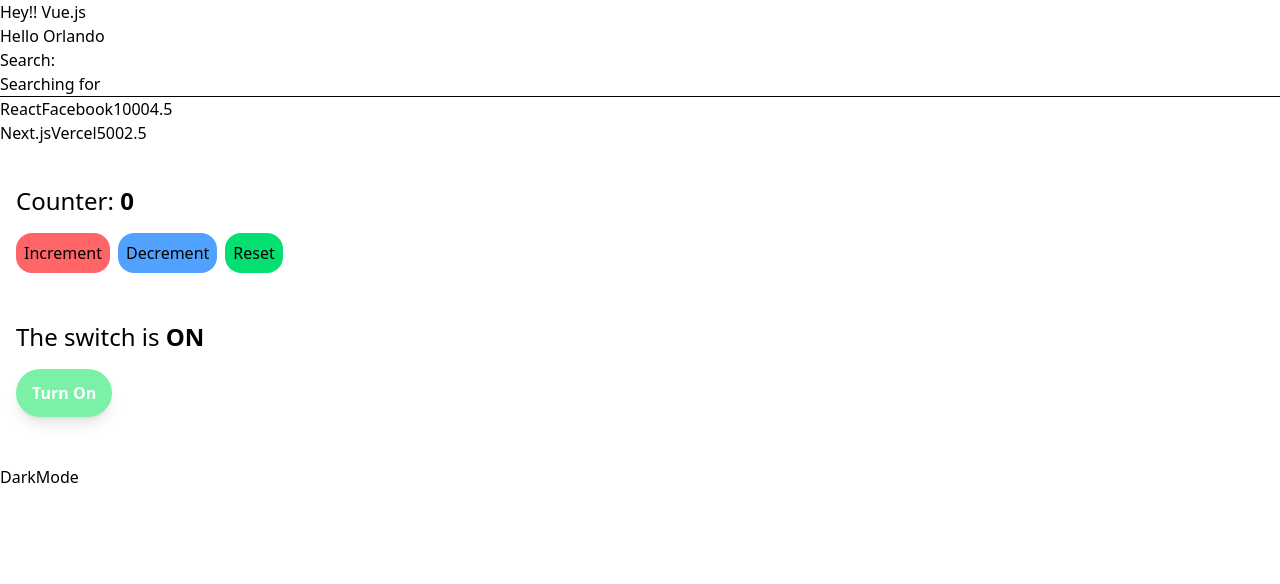
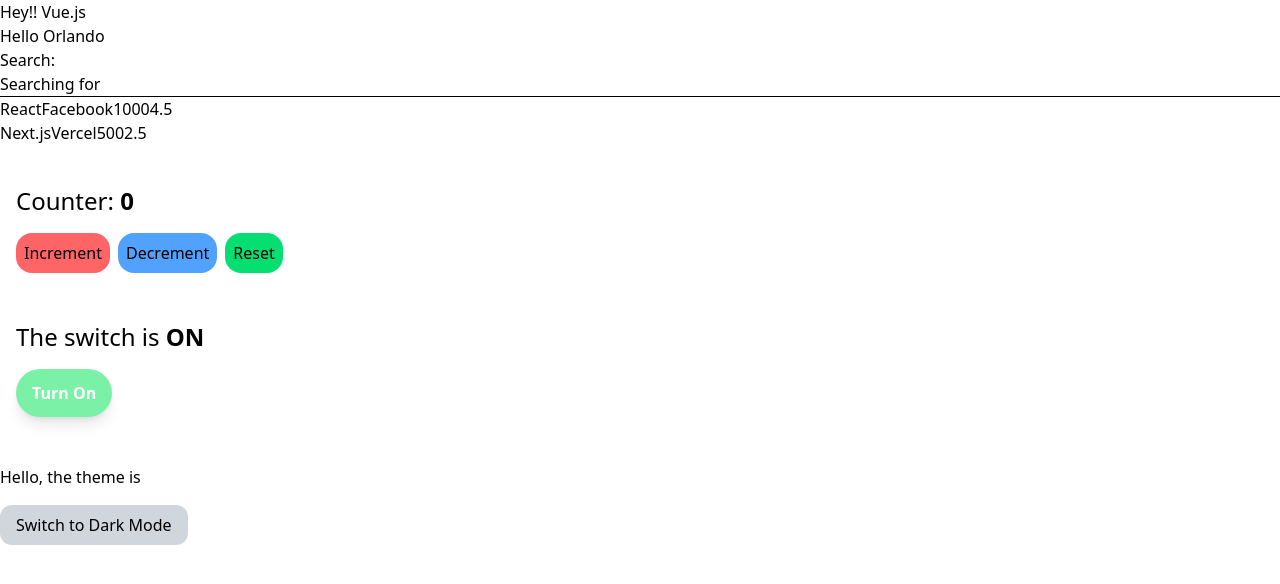
Before and after one commit to Gojer16/React-Dojo-First-Week, a React (Vite) app in the folder client/: page / in a window 1280 px wide. Shown: the top 584 px of the page. Built offline with nearby package versions, Linux system fonts and the light colour scheme.

Commit message:
dark mode changer

```diff
--- a/client/src/components/DarkMode.jsx
+++ b/client/src/components/DarkMode.jsx
@@ -1,8 +1,38 @@
-import React from 'react'
+import React, { use, useEffect } from 'react'
 
 const DarkMode = () => {
+
+    const [isDarkMode, setIsDarkMode] = React.useState(false);
+
+    const toggleDarkMode = () => {
+        setIsDarkMode(c => !c)
+    }
+
+    useEffect(() => {
+        const storedMode = localStorage.getItem('darkMode')
+        if (storedMode === "true") setIsDarkMode(true)
+    }, [])
+
+    useEffect(() => {
+        localStorage.setItem('darkMode', isDarkMode)
+    }, [isDarkMode])
+
+
   return (
-    <div>DarkMode</div>
+    <div className={`${isDarkMode ? "bg-black text-white" : "bg-white text-black"}
+    min-h-screen
+    `}>
+
+        <h1>Hello, the theme is {isDarkMode}</h1>
+    <button
+    onClick={toggleDarkMode}
+    className={`px-4 py-2 rounded-xl cursor-pointer
+        ${isDarkMode ? "bg-gray-800 text-white": "bg-gray-300 text-black"} mt-4 `}
+    >
+    {isDarkMode ? "Switch to Light Mode": "Switch to Dark Mode"}
+
+    </button>
+    </div>
   )
 }
 
```
